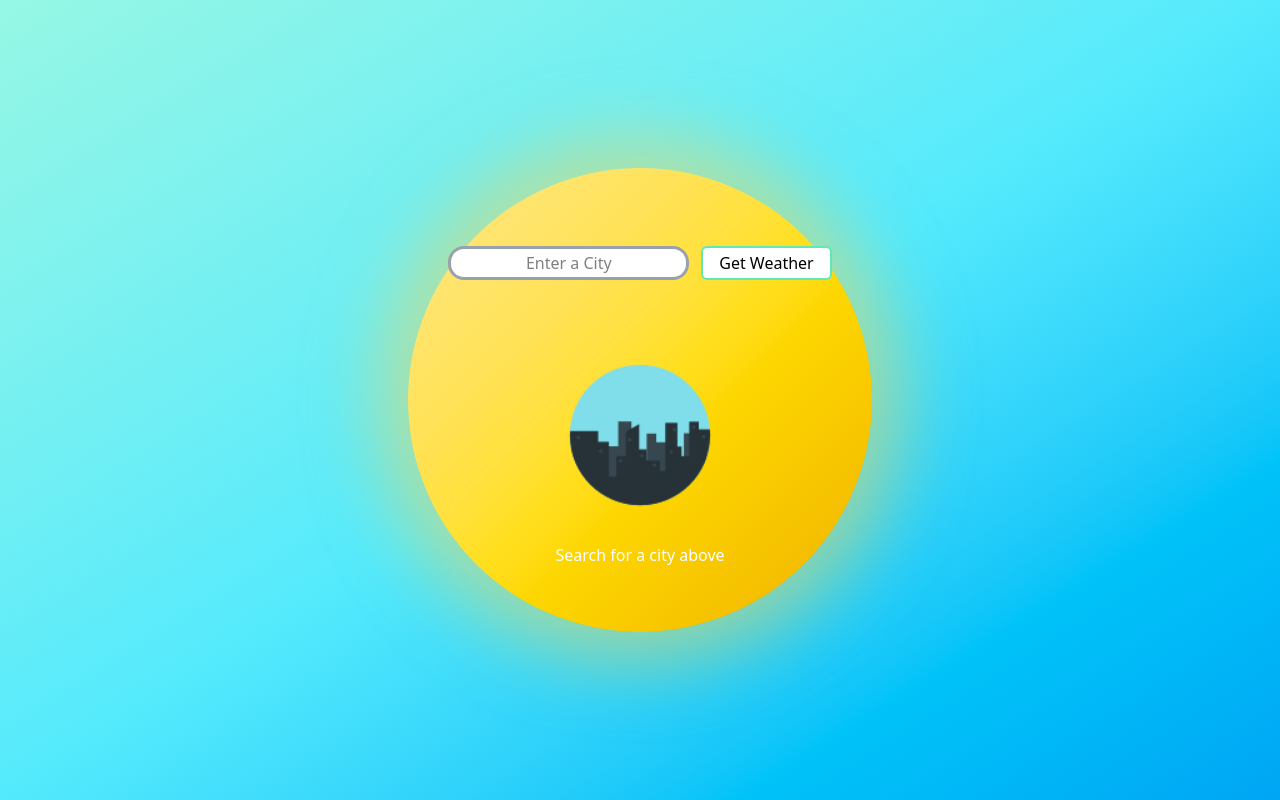
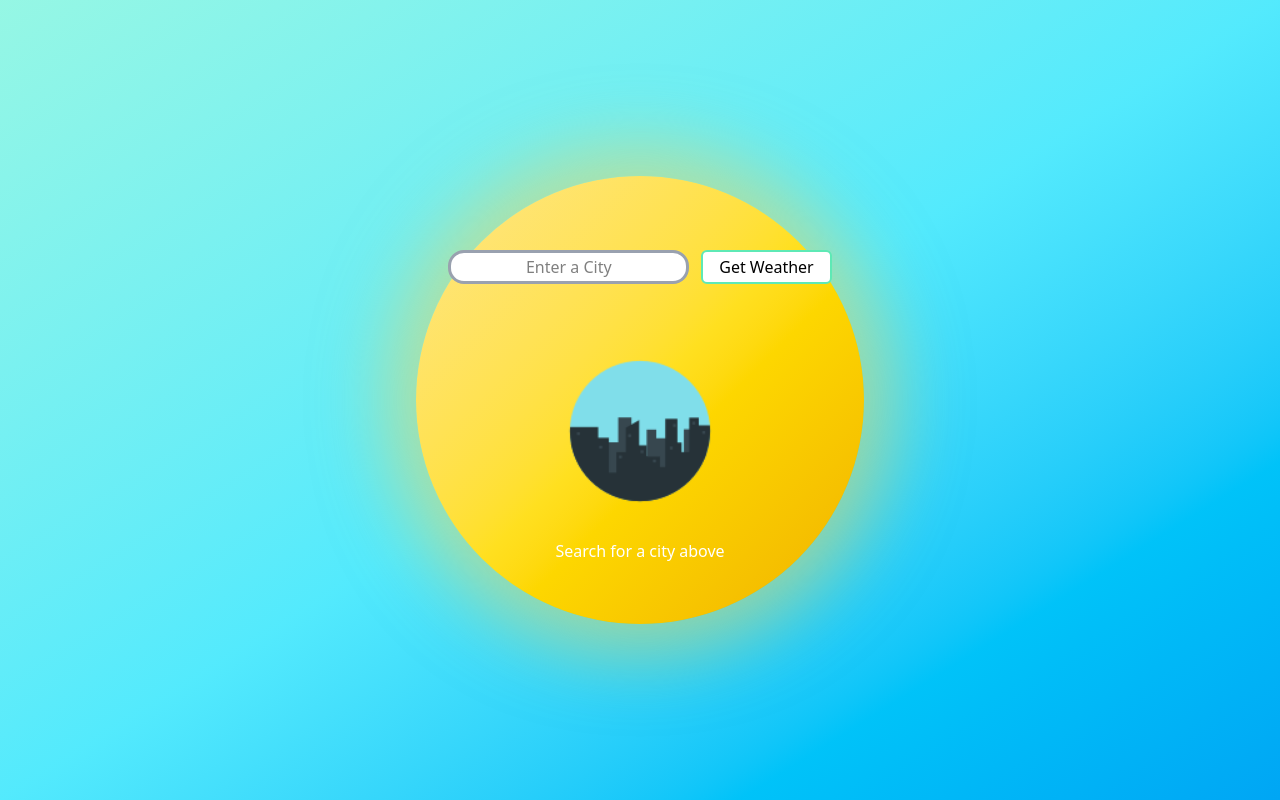
Before and after one commit to calumsmyth/weather-app, a website: page index.html in a window 1280 px wide. Drawn offline with Linux system fonts and the light colour scheme.

Commit message:
made 'card' div smaller

```diff
--- a/index.html
+++ b/index.html
@@ -7,7 +7,7 @@
     <title>Weather App</title>
 </head>
 <body class="flex justify-center items-center min-h-screen bg-gradient-to-br  from-teal-200 via-cyan-300 to-sky-500">
-    <div id="card" class="shrink-0 glow-sun glow-pulse flex flex-col justify-around items-center rounded-full font-sans h-[29rem] w-[29rem] bg-gradient-to-br from-amber-200 via-yellow-300 to-yellow-500">
+    <div id="card" class="shrink-0 glow-sun glow-pulse flex flex-col justify-around items-center rounded-full font-sans h-[28rem] w-[28rem] bg-gradient-to-br from-amber-200 via-yellow-300 to-yellow-500">
         <div id="search" class="flex mt-10 gap-3 ">
             <input type="text" id="city-input" placeholder="Enter a City" class="flex justify-center text-center rounded-2xl bg-white border-3 border-gray-400 p-0.5 mb-0" />
             <button id="get-weather" class="bg-white border-2 rounded-md border-emerald-300 py-0.5 px-4 mt-0">Get Weather</button>
```
